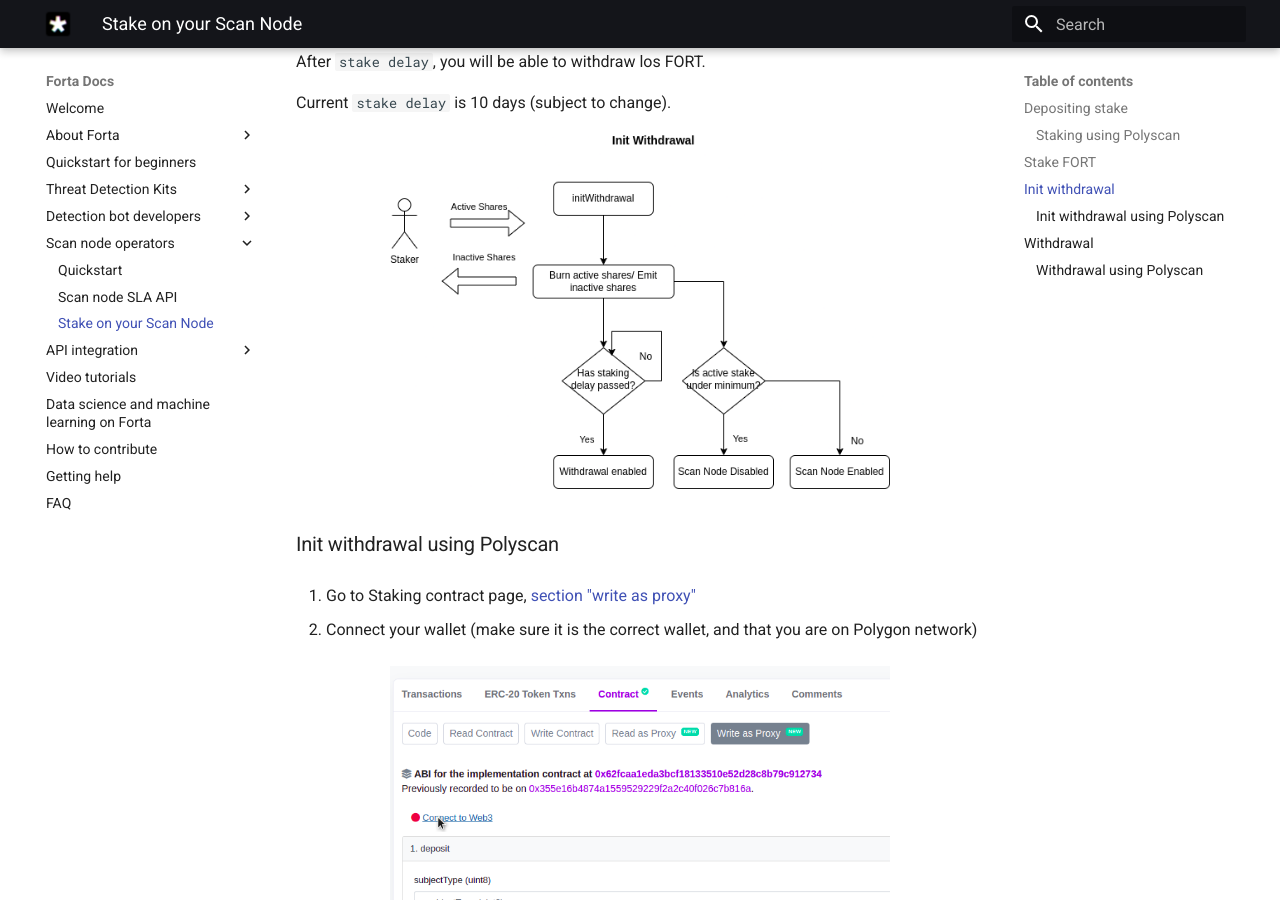
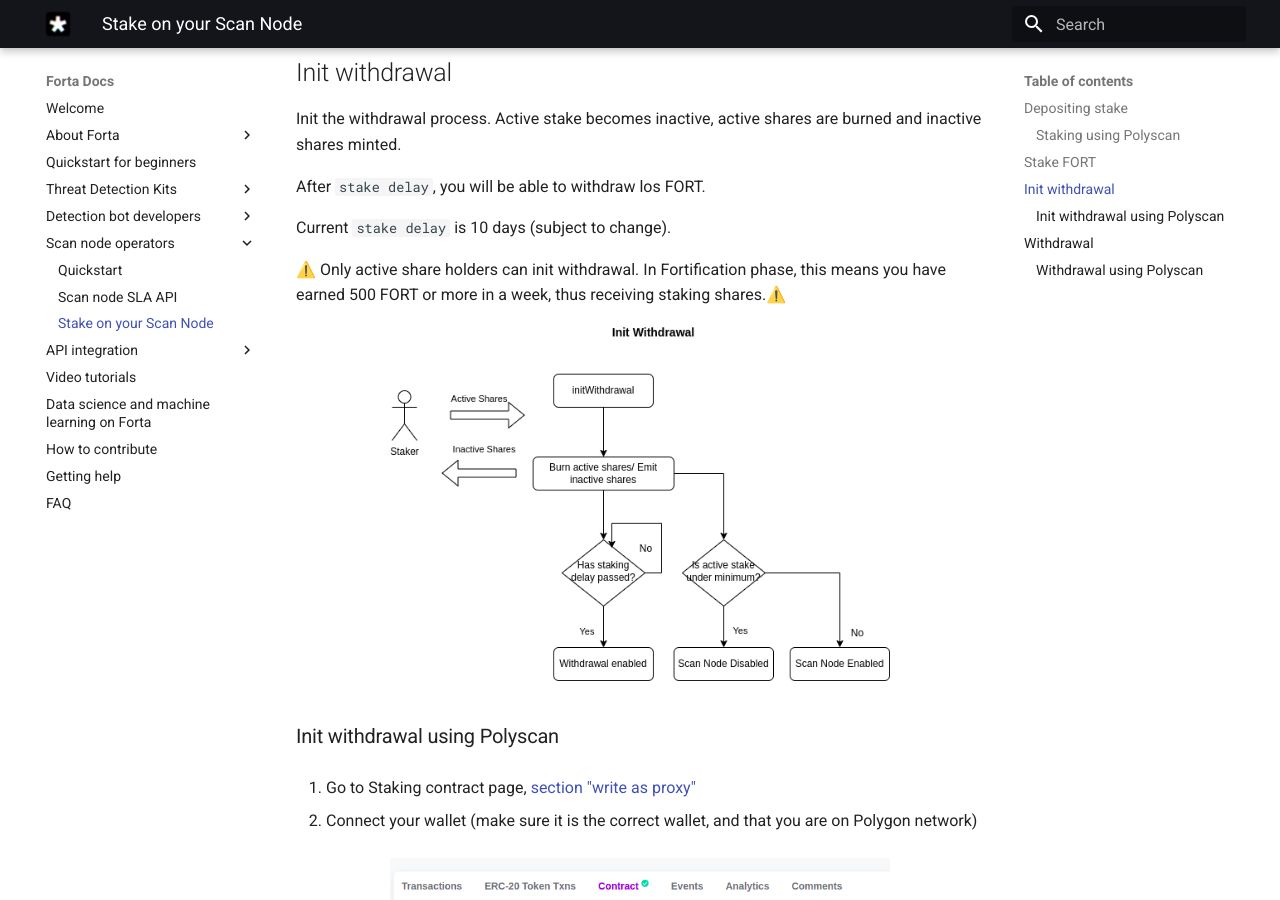
Before and after one commit to forta-network/docs, an MkDocs documentation site: the page built from docs/stake-on-scan-node.md, in a window 1280 px wide and 900 px high, scrolled down 3763 px. Built offline with MkDocs 1.6.1 and Material for MkDocs 9.7.7, drawn with Linux system fonts in a browser that asks for light colours; some of the changed text lies outside the part shown.

Commit message:
clarifications

```diff
--- a/docs/stake-on-scan-node.md
+++ b/docs/stake-on-scan-node.md
@@ -6,6 +6,10 @@
 
 - **Active shares:** represent active stake, which is counted for security. Minted when depositing stake. These shares are transferrable
 - **Inactive shares:** represent inactive stake, not counted for security. Minted when `init withdrawal` is executed. These shares are non transferrable. After `staking delay`, these shares can be burned to get the staked FORT back:
+
+⚠️ Staking more than the minimum in a Scan Node does not affect the rewards in any way. ⚠️
+
+Values and parameters are subject to change.
 
 ## Depositing stake
 
@@ -39,6 +43,8 @@
 
 ## Stake FORT
 
+You can only stake on registered scanner nodes.
+
 1. Go to Staking contract page, [section "write as proxy"](https://polygonscan.com/address/0xd2863157539b1D11F39ce23fC4834B62082F6874#writeProxyContract)
 
 2. Connect your wallet (make sure it is the correct wallet, and that you are on Polygon network)
@@ -68,6 +74,8 @@
 After `stake delay`, you will be able to withdraw los FORT.
 
 Current `stake delay` is 10 days (subject to change).
+
+⚠️ Only active share holders can init withdrawal. In Fortification phase, this means you have earned 500 FORT or more in a week, thus receiving staking shares.⚠️
 
 <p align="center">
     <img width="500px" alt="Stake Init Withdrawal Diagram" src="../stake-images/staking-init-withdrawal.png">
```
